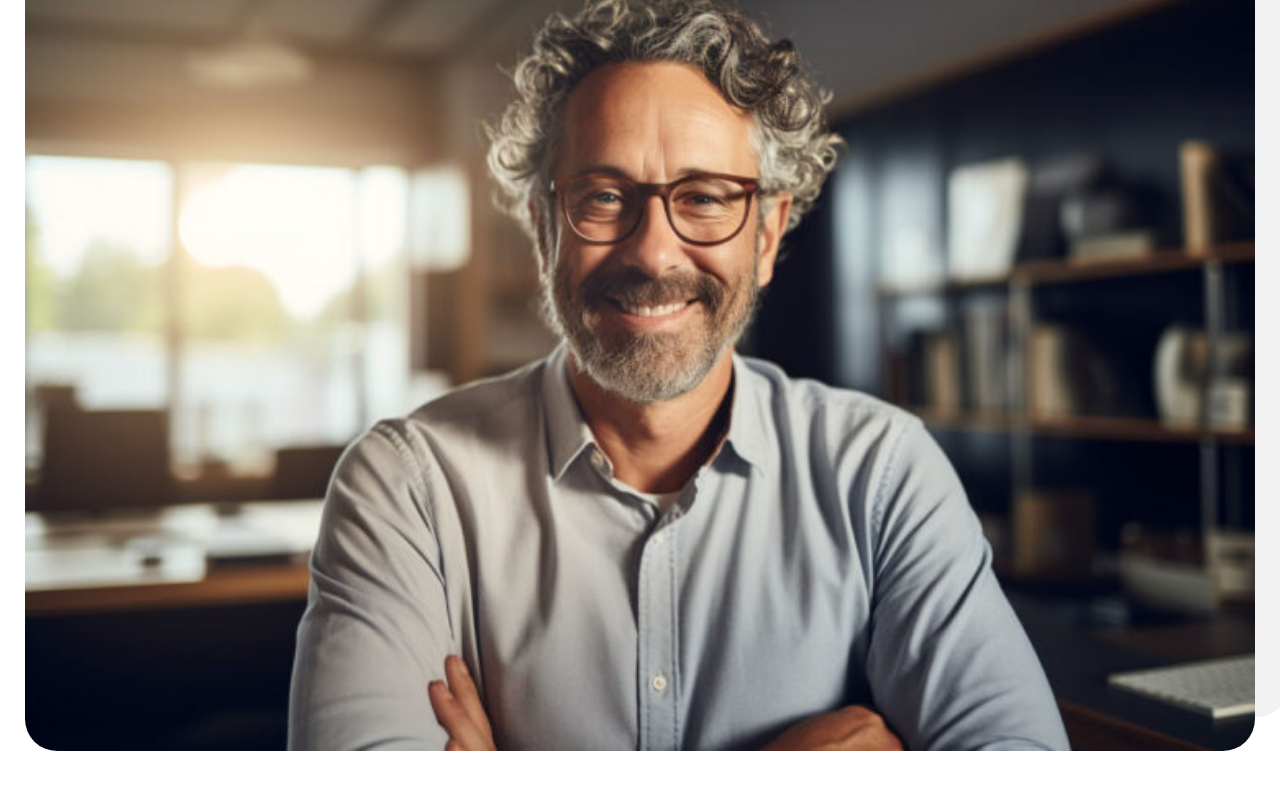
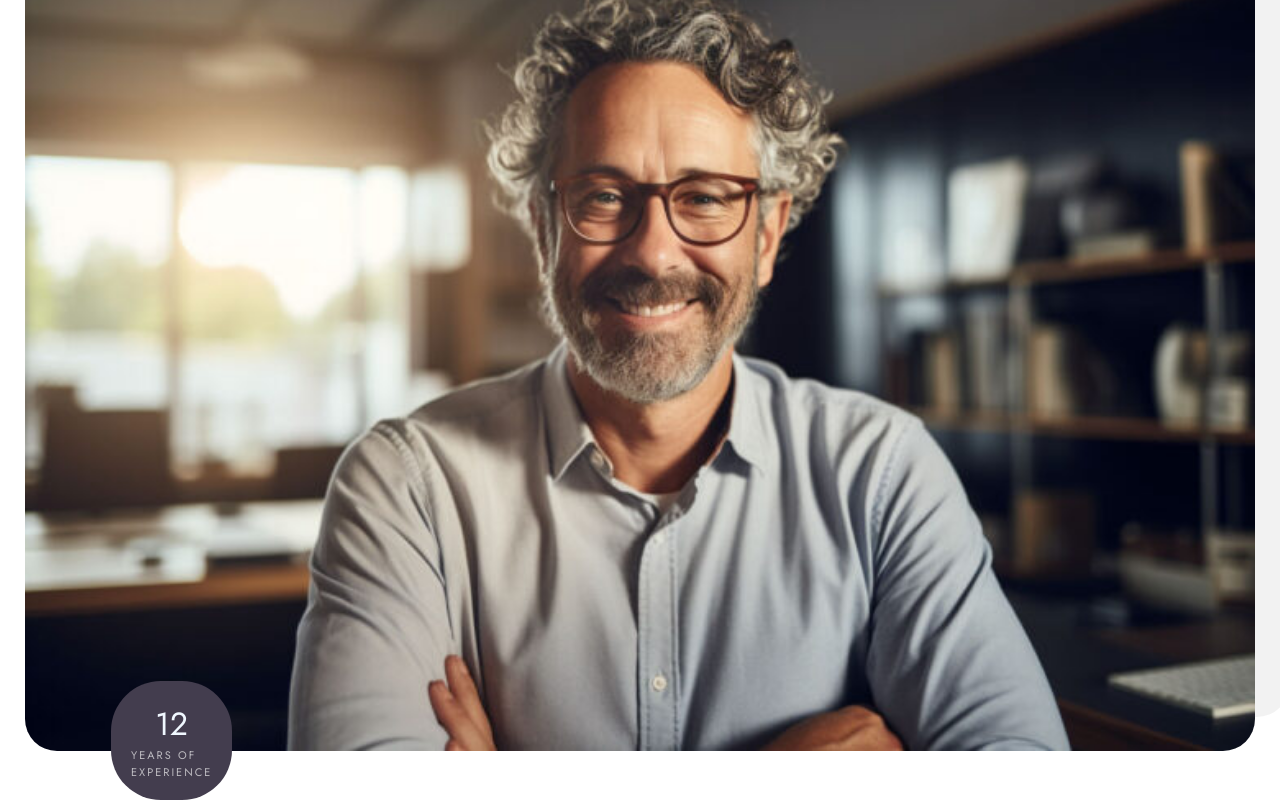
Before and after one commit to UREYPRICE/astrailsInstitute, a React (Vite) app: page / in a window 1280 px wide. Shown: the part 611-1411 px from the top of the page. Before the commit the page ends 1387 px from the top, so only its background shows below. Built offline with nearby package versions, Linux system fonts and the light colour scheme; a web font is replaced by a local one.

Commit message:
almost done with about us first section

```diff
--- a/src/About.jsx
+++ b/src/About.jsx
@@ -5,19 +5,32 @@ const About = ()=> {
 
 
 return(
+    <>
 
 <div className="about">
 <h2>-About Us</h2>
 
 <h1>I help people to discover their true potential</h1>
 
+<div className="aboutImageDiv">
+<img className='aboutImg' src={aboutUsImage} alt="" />
 
-<img className='aboutImg' src={aboutUsImage} alt="" />
+<div className="aboutImageExp">
+
+<span className='aboutImageExpText'>YEARS OF EXPERIENCE</span>
+<span className='aboutImageExpTextNumber'>12</span>
+
+
+</div>
 
 </div>
 
 
 
+</div>
+
+
+</>
 
 
 )
--- a/src/about.css
+++ b/src/about.css
@@ -39,3 +39,43 @@
     border-radius: 32px 32px 32px 32px;
     box-shadow: 34px -34px 0px 0px rgba(0, 0, 0, 0.05);
 }
+
+.aboutImageExp {
+    display: flex;
+
+    justify-content: center;
+    align-items: stretch;
+    flex-direction: column-reverse;
+
+    background-color: #433D4E;
+    border-radius: 50px 50px 50px 50px;
+    padding: 20px;
+    text-align: center;
+    max-width: min-content;
+}
+.aboutImageExpTextNumber{
+font-size: 32px;
+color: aliceblue;
+font-family: 'jost';
+}
+
+.aboutImageExpText{
+    text-align: left;
+    color: rgba(255, 255, 255, 0.65);
+    font-size: 11px;
+    text-transform: uppercase;
+    line-height: 1.5em;
+    letter-spacing: 2px;
+    font-family: 'jost';
+}
+
+
+.aboutImageDiv{
+    position: relative;
+}
+
+
+.aboutImageExp {
+    position: absolute;
+    margin: -74px 0px 0px 86px;
+}
```
